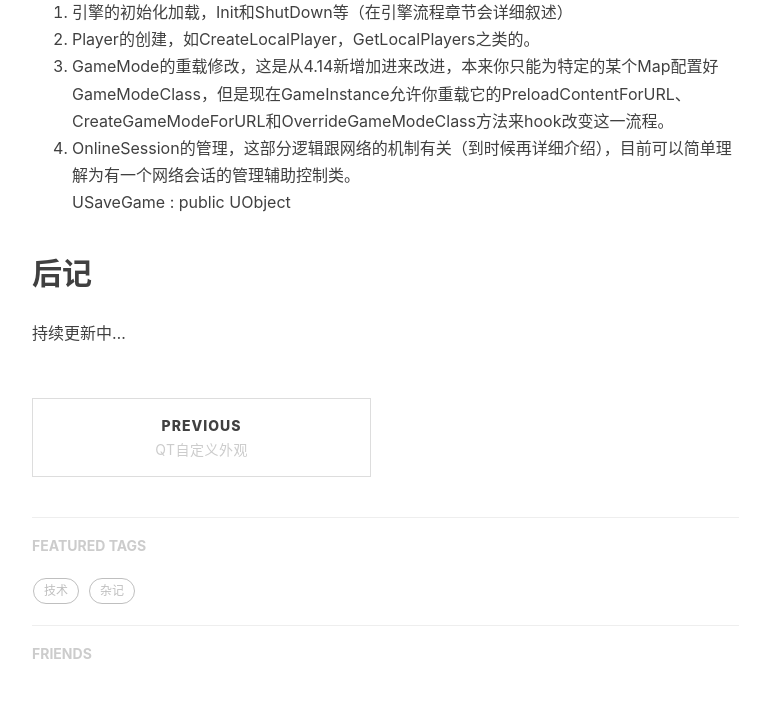
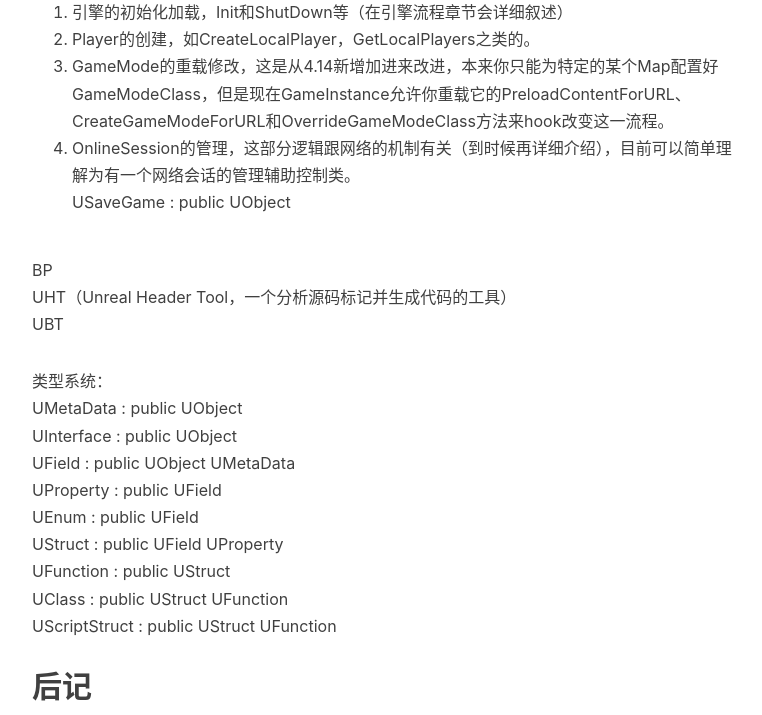
Before and after one commit to huangx916/huangx916.github.io, a Jekyll site: the page built from _posts/2018-10-06-ue4note.markdown, in a window 1280 px wide and 900 px high, scrolled down 2509 px, cut to the strip 0-715 px from the top of the window. Shown: the whole strip, without its empty margins (233-995 px from the left). Built offline with Jekyll 4.4.1, drawn with Linux system fonts in a browser that asks for light colours; nearby versions of some CDN libraries; comment, search, counter and statistics services are not loaded.

Commit message:
ue4 note

```diff
--- a/_posts/2018-10-06-ue4note.markdown
+++ b/_posts/2018-10-06-ue4note.markdown
@@ -73,5 +73,22 @@ UGameInstance里的接口大概有4类：
 4. OnlineSession的管理，这部分逻辑跟网络的机制有关（到时候再详细介绍），目前可以简单理解为有一个网络会话的管理辅助控制类。
 USaveGame : public UObject
 
+
+BP
+UHT（Unreal Header Tool，一个分析源码标记并生成代码的工具）
+UBT
+
+类型系统：
+UMetaData : public UObject
+UInterface : public UObject
+UField : public UObject								UMetaData
+UProperty : public UField
+UEnum : public UField
+UStruct : public UField								UProperty
+UFunction : public UStruct
+UClass : public UStruct								UFunction
+UScriptStruct : public UStruct						UFunction
+
+
 ## 后记
 持续更新中...
```
